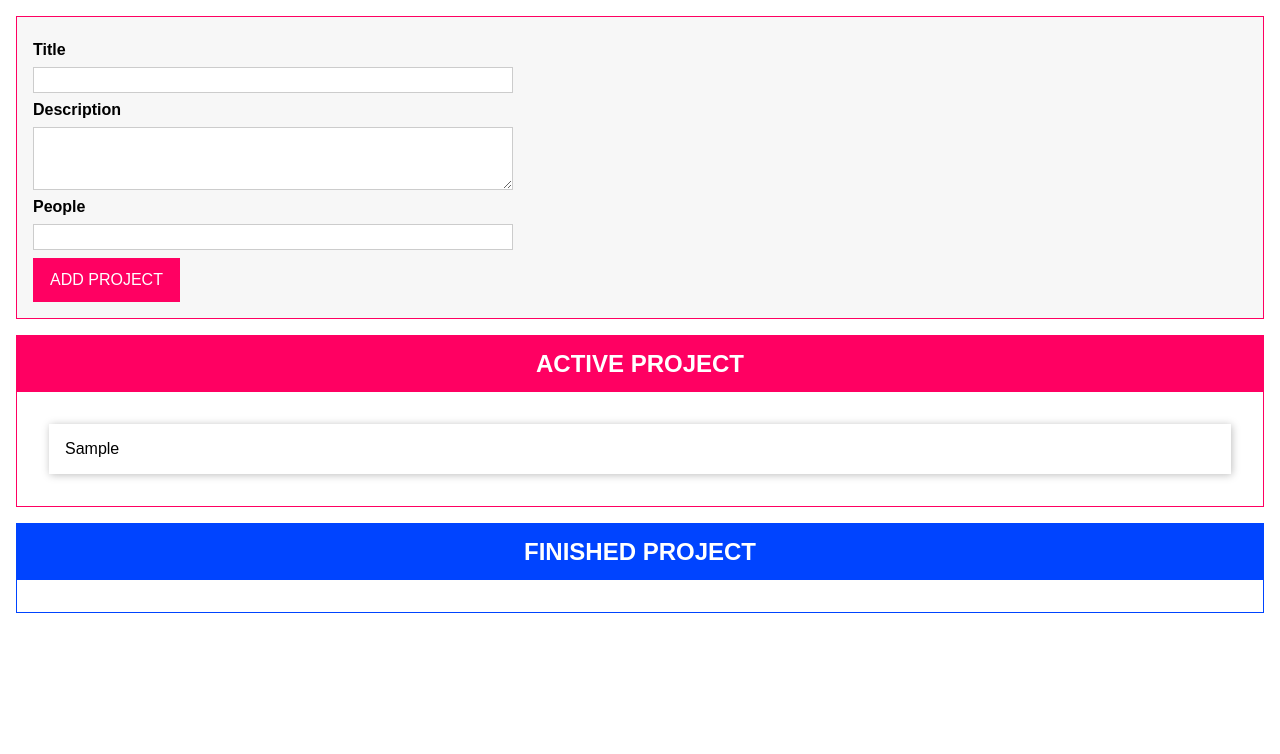
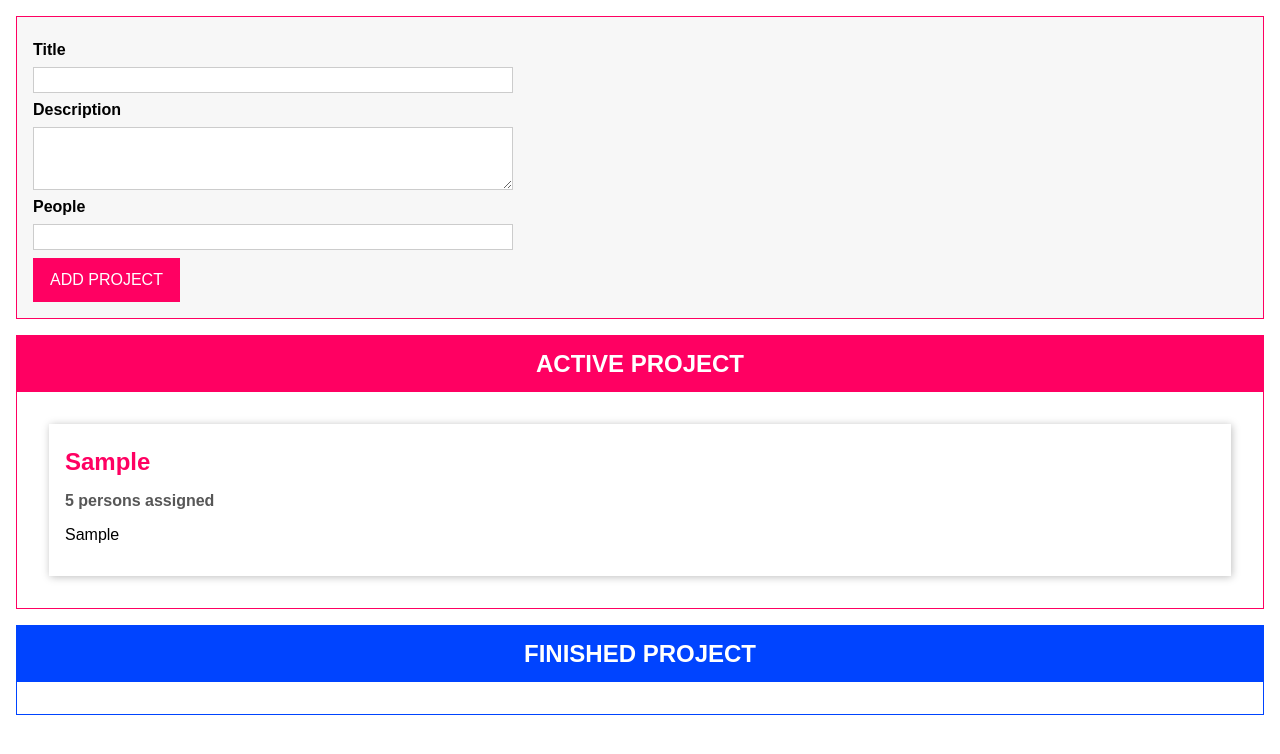
Before and after one commit to shinnh2/drag_and_drop_ts, a website with bundled scripts: page index.html in a window 1280 px wide. Both pictures are taken after typing "Sample", "Sample", "5" into the empty fields and a click on the button "ADD PROJECT". Built offline with nearby package versions, Linux system fonts and the light colour scheme.

Commit message:
[feat/fe-prjItem] 개별 프로젝트 아이템 클래스 추가 (#14)
* [feat/fe-prjItem] 개별 프로젝트 아이템 템플릿에 상세 html 태그 추가

* [feat/fe-prjItem] 개별 프로젝트 아이템 클래스 추가

```diff
--- a/index.html
+++ b/index.html
@@ -29,7 +29,11 @@
     </form>
   </template>
   <template id="single-project">
-    <li></li>
+    <li>
+      <h2></h2>
+      <h3></h3>
+      <p></p>
+    </li>
   </template>
   <template id="project-list">
     <section class="projects">
--- a/src/app.ts
+++ b/src/app.ts
@@ -119,9 +119,9 @@ abstract class Component<T extends HTMLElement, U extends HTMLElement> {
 		newElementId?: string
 	) {
 		this.templateElement = <HTMLTemplateElement>(
-			document.querySelector(templateId)!
+			document.getElementById(templateId)!
 		);
-		this.hostElement = <T>document.querySelector(hostElementId)!;
+		this.hostElement = <T>document.getElementById(hostElementId)!;
 		const importedNode = document.importNode(
 			this.templateElement.content,
 			true
@@ -150,7 +150,7 @@ class ProjectInput extends Component<HTMLDivElement, HTMLFormElement> {
 	peopleInputElement: HTMLInputElement;
 
 	constructor() {
-		super("#project-input", "#app", true, "user-input");
+		super("project-input", "app", true, "user-input");
 
 		this.titleInputElement = <HTMLInputElement>document.querySelector("#title");
 		this.descriptionInputElement = <HTMLInputElement>(
@@ -220,12 +220,38 @@ class ProjectInput extends Component<HTMLDivElement, HTMLFormElement> {
 	}
 }
 
+//ProjectItem : 프로젝트 목록 개별 프로젝트 아이템 렌더링
+class ProjectItem extends Component<HTMLUListElement, HTMLLIElement> {
+	private project: Project;
+
+	get persons() {
+		return this.project.people > 1
+			? `${this.project.people} persons`
+			: "1 person";
+	}
+
+	constructor(hostElementId: string, project: Project) {
+		super("single-project", hostElementId, false, project.id);
+		this.project = project;
+
+		this.configure();
+		this.renderContent();
+	}
+
+	configure() {}
+	renderContent() {
+		this.element.querySelector("h2")!.textContent = this.project.title;
+		this.element.querySelector("h3")!.textContent = `${this.persons} assigned`;
+		this.element.querySelector("p")!.textContent = this.project.description;
+	}
+}
+
 //ProjectList: 프로젝트 목록 렌더링
 class ProjectList extends Component<HTMLDivElement, HTMLElement> {
 	assignedProjects: Project[];
 
 	constructor(private type: "active" | "finished") {
-		super("#project-list", "#app", false, `${type}-projects`);
+		super("project-list", "app", false, `${type}-projects`);
 		this.assignedProjects = [];
 
 		this.configure();
@@ -256,9 +282,7 @@ class ProjectList extends Component<HTMLDivElement, HTMLElement> {
 		);
 		listEl.innerHTML = "";
 		for (let prjItem of this.assignedProjects) {
-			const listItem = document.createElement("li");
-			listItem.textContent = prjItem.title;
-			listEl.appendChild(listItem);
+			new ProjectItem(this.element.querySelector("ul")!.id, prjItem);
 		}
 	}
 }
```
